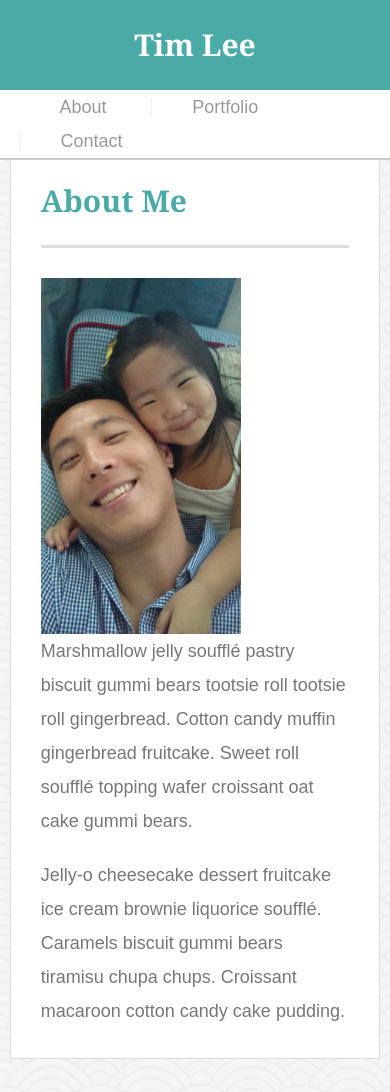
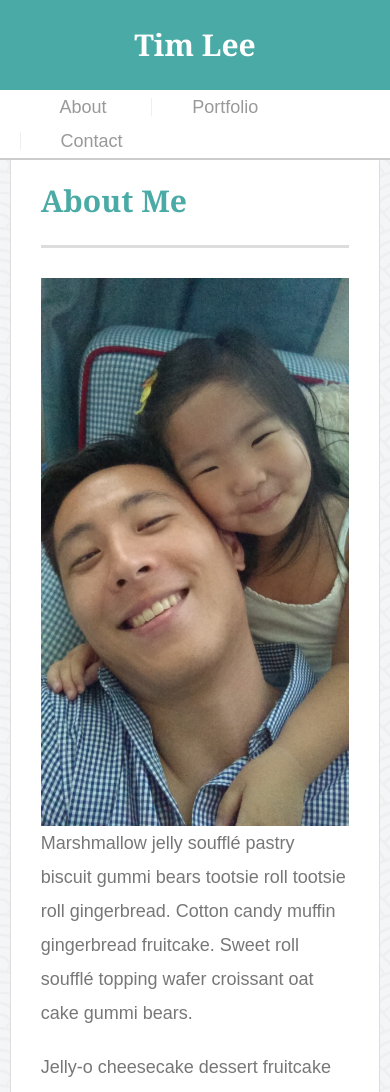
Before and after one commit to timothydlee/Responsive-Portfolio, a PHP site: page / in a window 390 px wide. Shown: the top 1092 px of the page. Run offline with PHP 8.4, Linux system fonts and the light colour scheme.

Commit message:
finsihed stylesheet

```diff
--- a/assets/css/style.css
+++ b/assets/css/style.css
@@ -236,6 +236,12 @@ input[type=submit] {
 	.work{
 		width: 100%;
 	}
+
+	.auth-image{
+		width: 100%;
+		max-height: 50%;
+
+	}
 }
 
 /*768px Media Query*/
```
